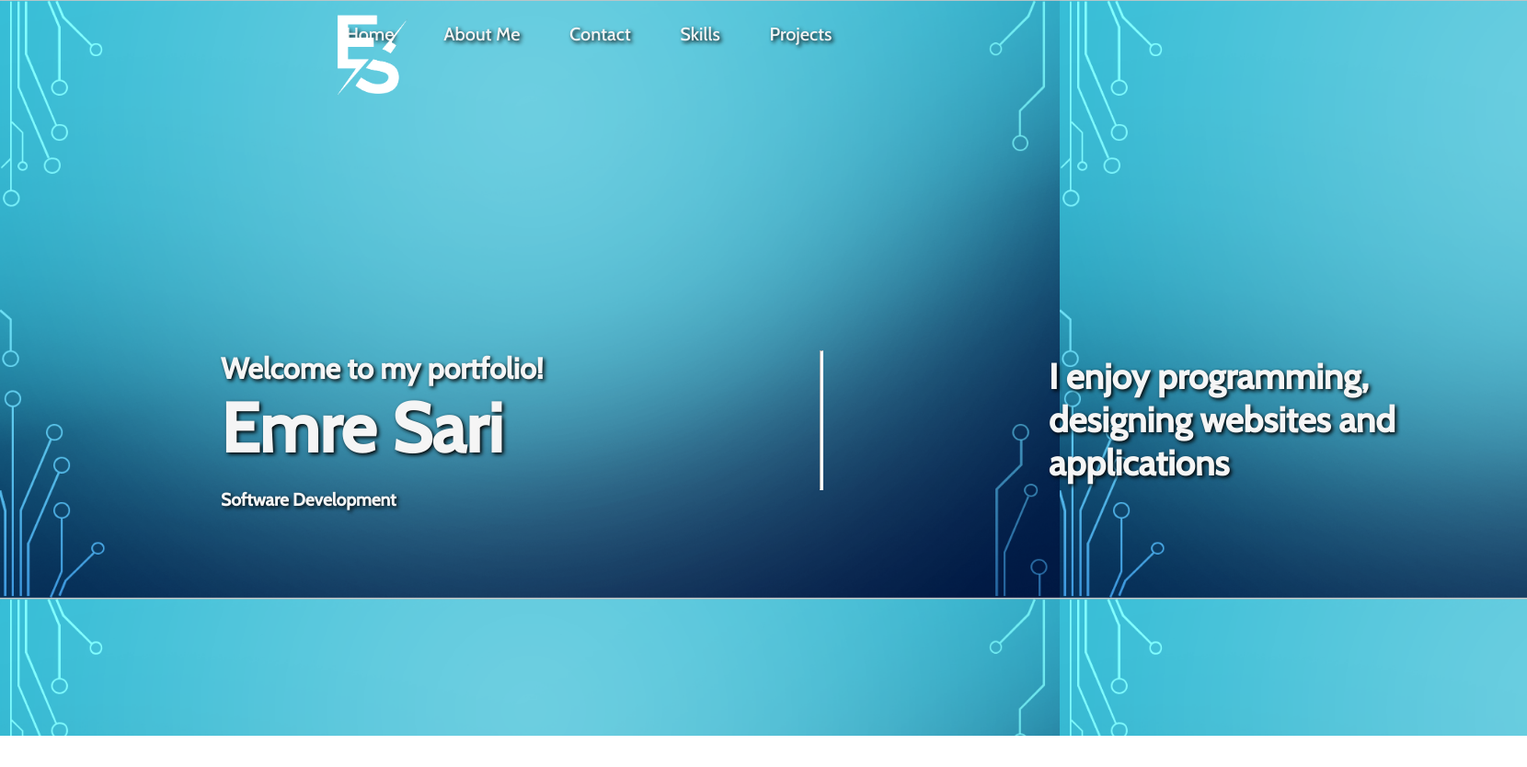
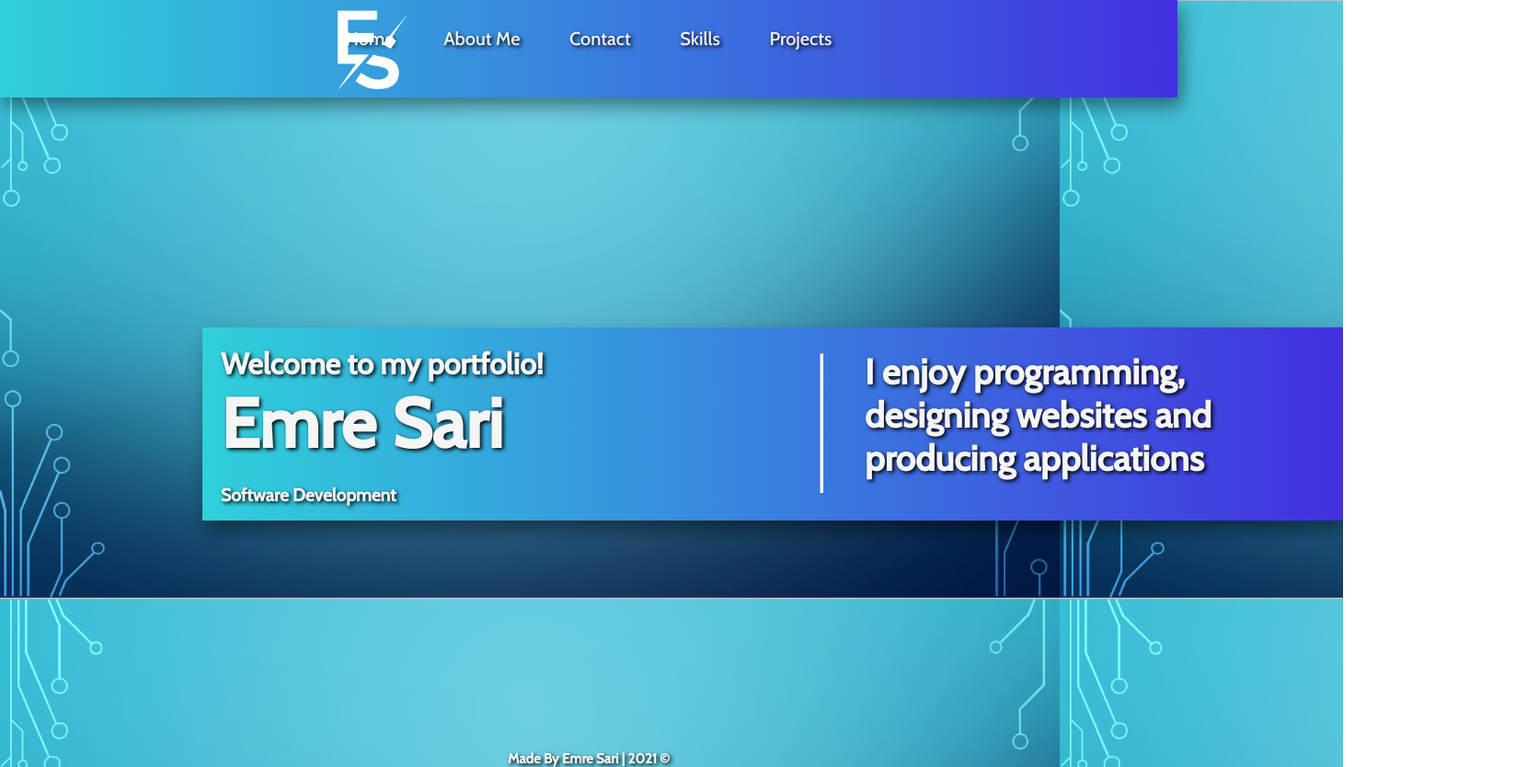
Before and after one commit to ESariROC/Portfolio-SD, a plain HTML site: page index.html in a window 1280 px wide. Shown: the whole page at 92% size, 1660 px wide, since content can reach past the window. Before the commit the page ends 800 px from the top, so only its background shows below. Drawn offline with nearby package versions, Linux system fonts and the light colour scheme.

Commit message:
correctie

```diff
--- a/css/style.css
+++ b/css/style.css
@@ -15,8 +15,9 @@ body {
 }
 #navo {
     text-align: center;
-    margin-top: 25px;
     color: whitesmoke;
+    transition: all 0.3s ease;
+    padding-top: 30px;
 }
 a {
     color: whitesmoke;
@@ -24,18 +25,25 @@ a {
     font-size: 20px;
     text-decoration-line: none;
     text-shadow: 2px 2px 4px #000000;
+    transition: all 1s ease;
 }
 a:hover {
     color: rgba(3, 38, 77, 0.5);
 }
 .basis {
-    width: 1400px;
+    width: 1200px;
     margin-left: 220px;
     margin-top: 250px;
     color: whitesmoke;
     text-shadow: 2px 2px 4px #000000;
     padding: 20px;
     height: 170px;
+    background-image: linear-gradient(to right, rgb(48, 208, 219) , rgb(66, 48, 224));
+    box-shadow: 5px 10px 18px #0000006b;
+    transition: width 2s;
+}
+.basis:hover {
+    width: 1400px;
 }
 .extraintro {
     float: right;
@@ -63,6 +71,7 @@ h3 {
     background-color: rgb(255, 255, 255);
     border-color: white;
     margin-left: 300px;
+    margin-top: 8px;
 }
 .logo {
     width: 100px;
@@ -70,5 +79,20 @@ h3 {
 .imglogo {
     width: 100px;
     margin-left: 350px;
-    margin-top: -40px;
+    transition: all 1s ease;
+    margin-top: -50px;
 }
+.footy {
+    text-align: center;
+    margin-top: 250px;
+    color: whitesmoke;
+    text-shadow: 2px 2px 4px #000000;
+}
+.footerfont {
+    font-size: 15px;
+}
+header {
+    background-image: linear-gradient(to right, rgb(48, 208, 219) , rgb(66, 48, 224));
+    box-shadow: 5px 10px 18px #0000006b;
+    height: 1-0px;
+}
--- a/index.html
+++ b/index.html
@@ -14,6 +14,7 @@
 </head>
 <body>
 <div id="wrapper">
+    <header>
         <nav id="navo">
             <a href="index.html">Home</a>
             <a href="AboutMe.html">About Me</a>
@@ -22,9 +23,11 @@
             <a href="Projects.html">Projects</a>
         </nav>
 
+
         <div class="imglogo">
             <img class="logo" src="css/img/AdobeStock_319576861-removebg.png">
         </div>
+    </header>
 
 <main>
     <div class="basis">
@@ -35,11 +38,16 @@
         </div>
         <hr class="seperationbig">
         <div class="extraintro">
-            <h3>I enjoy programming, designing websites and applications</h3>
+            <h3>I enjoy programming, designing websites and producing applications</h3>
         </div>
     </div>
 </main>
 
+<div class="footy">
+    <footer>
+        <h4 class="footerfont">Made By Emre Sari | 2021 ©</h4>
+    </footer>
+
 </div>
 </body>
 </html>
```
Also changed, not shown: css/img/contact.jpg (added). Lines whose indentation alone changed are shown as unchanged.
